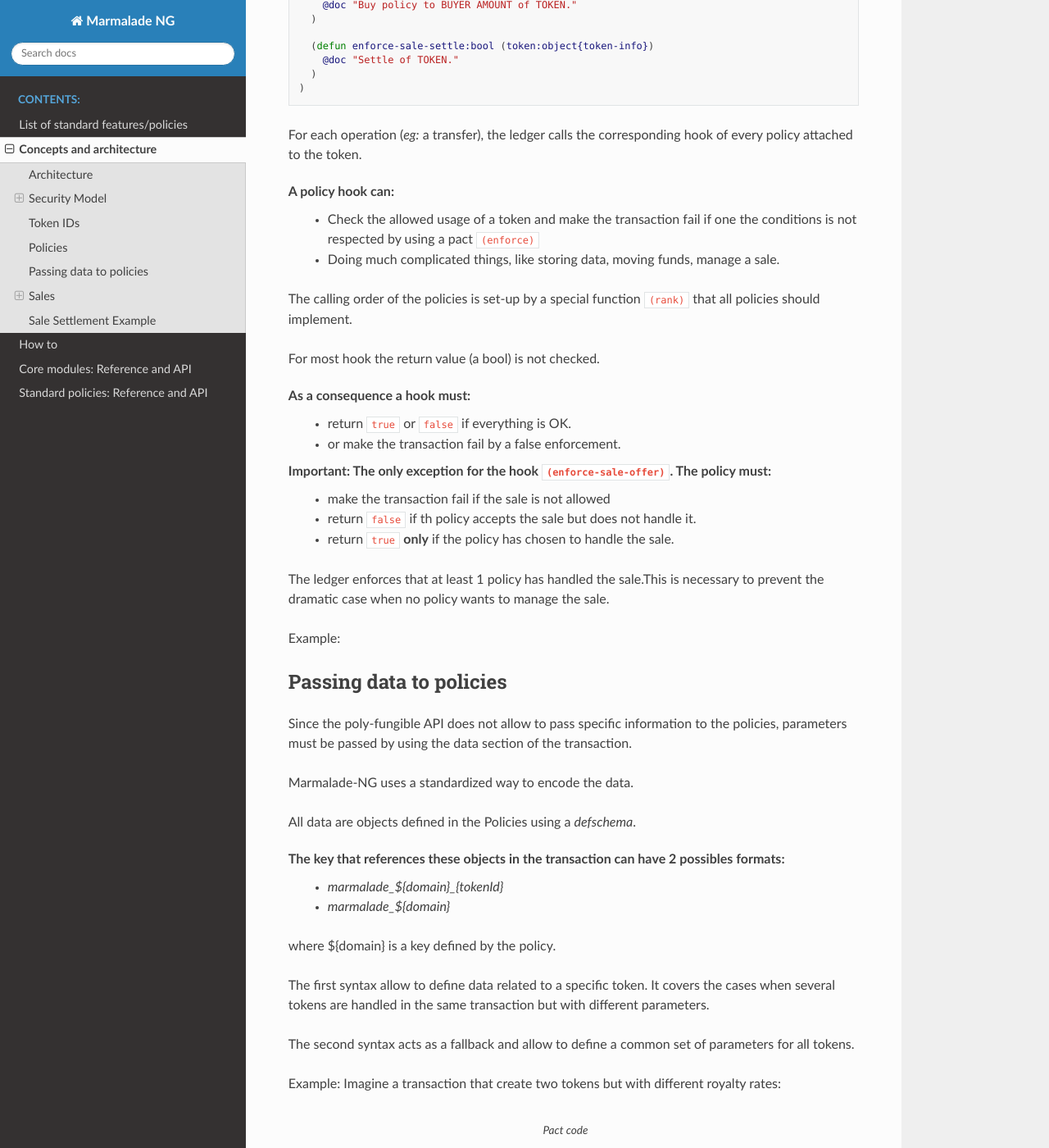
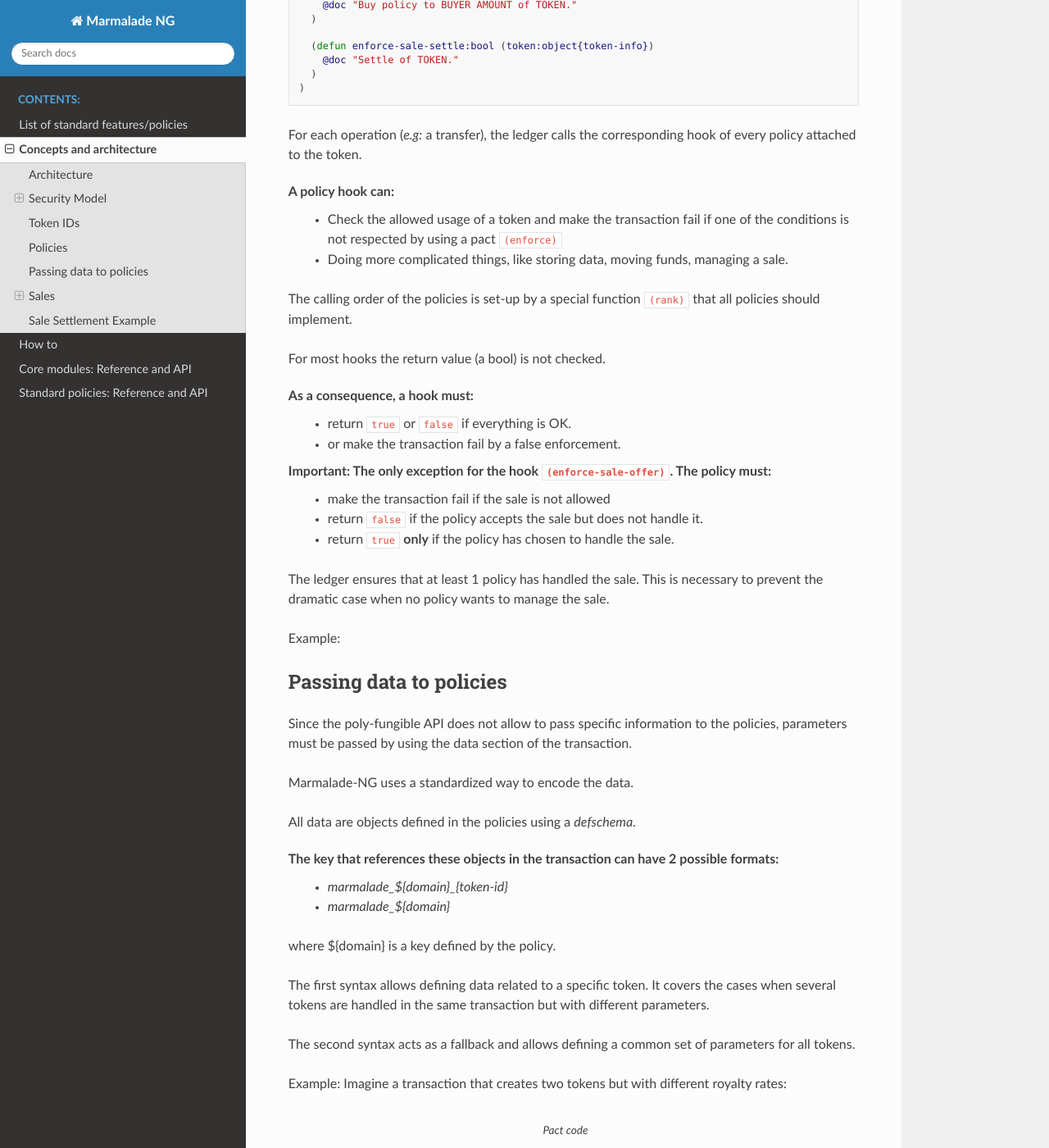
Before and after one commit to Marmalade-NG/marmalade-ng, a Sphinx documentation site: the page built from doc/source/concepts.rst, in a window 1280 px wide and 1400 px high, scrolled down 3819 px. Shown: the whole window at 82% size. Built offline with Sphinx 7.4.7 and the Read the Docs theme 2.0.0, drawn with Linux system fonts in a browser that asks for light colours; some of the changed text lies outside the part shown.

Commit message:
Fix some typos and mistakes in doc.

```diff
--- a/doc/source/concepts.rst
+++ b/doc/source/concepts.rst
@@ -6,21 +6,21 @@
 The central part of Marmalade-NG is the ledger module:
   - Store the tokens parameters
   - Store the accounts data: balance, guards...
-  - Manages all the accounts/tokens operation: mint/burn/transfer/sale
-  - Calls the policies declared by tokens via modrefs.
-  - Manage security of escrow accounts.
+  - Manages all the accounts/tokens operations: mint/burn/transfer/sale
+  - Call the policies declared by tokens via modrefs.
+  - Manage the security of escrow accounts.
 
 
 Marmalade-V2 contains 15 standard policies that can be declared by tokens.
 
 Every policy has a static dependency to the ledger:
-  - For security: The policies needs to refer to the ledger capabilities.
-  - Some policies needs some functions declared by the ledger for doing soem basic accounts management, like retrieving guards, create accounts.
+  - For security: The policies need to refer to the ledger capabilities.
+  - Some policies need some functions declared by the ledger for doing some basic account management, like retrieving guards, creating accounts.
 
 
-Moreover Marmalade-NG include two (not mandatory to use) libraires:
-  - std-policies: A set of pure functions which help to work with policies as strings.
-  - util-policies: A set of functions which must be used for policies development only.
+Moreover, Marmalade-NG includes two (not mandatory to use) libraries:
+  - std-policies: A set of pure functions that help to work with policies as strings.
+  - util-policies: A set of functions that must be used for policy development only.
 
 .. image:: diagrams/marmalade_ng_arch.svg
 
@@ -74,7 +74,7 @@
 
 Token IDs
 ---------
-The primary key to identify tokens is the tokenID.
+The primary key to identify tokens is the token-id.
 
 This ID always starts with a "t:" and is a hash of the concatenation of:
    - The URI of the NFT
@@ -89,13 +89,13 @@
 
 Policies
 --------
-When created the token must *subscribe* to a list of policies.
+When created, the token must *subscribe* to a list of policies.
 
 These policies can be:
   - standard policies
   - custom policies
 
-A policy is a Pact helper module that will be called at each step of the life of the token. A policy must implement the token-policy interface
+A policy is a Pact helper module that will be called at each step of the life of the token. A policy must implement the token-policy interface.
 
 .. code:: lisp
 
@@ -146,26 +146,26 @@
    )
 
 
-For each operation (*eg:* a transfer), the ledger calls the corresponding hook of every policy attached to the token.
+For each operation (*e.g:* a transfer), the ledger calls the corresponding hook of every policy attached to the token.
 
 A policy hook can:
-  - Check the allowed usage of a token and make the transaction fail if one the conditions is not respected by using a pact ``(enforce)``
-  - Doing much complicated things, like storing data, moving funds, manage a sale.
+  - Check the allowed usage of a token and make the transaction fail if one of the conditions is not respected by using a pact ``(enforce)``
+  - Doing more complicated things, like storing data, moving funds, managing a sale.
 
 The calling order of the policies is set-up by a special function ``(rank)`` that all policies should implement.
 
-For most hook the return value (a bool) is not checked.
+For most hooks the return value (a bool) is not checked.
 
-As a consequence a hook must:
+As a consequence, a hook must:
  - return ``true`` or ``false`` if everything is OK.
  - or make the transaction fail by a false enforcement.
 
 Important: The only exception for the hook ``(enforce-sale-offer)``. The policy must:
   - make the transaction fail if the sale is not allowed
-  - return ``false`` if th policy accepts the sale but does not handle it.
+  - return ``false`` if the policy accepts the sale but does not handle it.
   - return ``true`` **only** if the policy has chosen to handle the sale.
 
-The ledger enforces that at least 1 policy has handled the sale.This is necessary to prevent the dramatic case when no policy wants to manage the sale.
+The ledger ensures that at least 1 policy has handled the sale. This is necessary to prevent the dramatic case when no policy wants to manage the sale.
 
 Example:
 
@@ -180,20 +180,20 @@
 
 Marmalade-NG uses a standardized way to encode the data.
 
-All data are objects defined in the Policies using a `defschema`.
+All data are objects defined in the policies using a `defschema`.
 
-The key that references these objects in the transaction can have 2 possibles formats:
-  - *marmalade_${domain}_{tokenId}*
+The key that references these objects in the transaction can have 2 possible formats:
+  - *marmalade_${domain}_{token-id}*
   - *marmalade_${domain}*
 
 where ${domain} is a key defined by the policy.
 
-The first syntax allow to define data related to a specific token. It covers the cases
+The first syntax allows defining data related to a specific token. It covers the cases
 when several tokens are handled in the same transaction but with different parameters.
 
-The second syntax acts as a fallback and allow to define a common set of parameters for all tokens.
+The second syntax acts as a fallback and allows defining a common set of parameters for all tokens.
 
-Example: Imagine a transaction that create two tokens but with different royalty rates:
+Example: Imagine a transaction that creates two tokens but with different royalty rates:
 
 .. code-block:: lisp
   :caption: Pact code
```
Also changed, not shown: other parts of doc/source/concepts.rst (+18 -18 lines).
